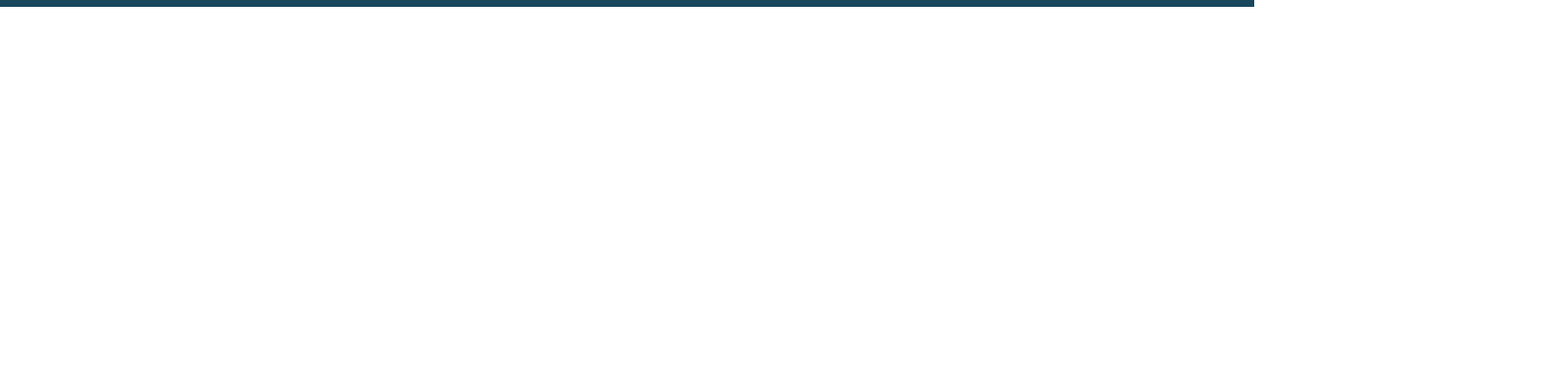
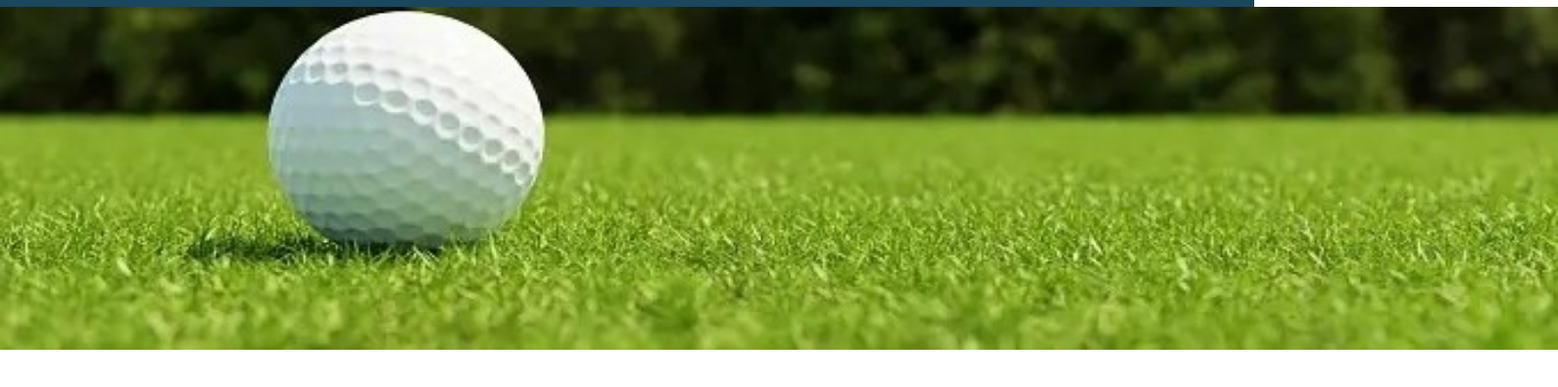
Before and after one commit to Abhishekkatale/icp-9.0-html-github-group5-project-2, a plain HTML site: page pages/about.html in a window 1280 px wide. Shown: the part 87-482 px from the top of the page at 98% size, 1590 px wide, since content can reach past the window. Drawn offline with Linux system fonts and the light colour scheme.

Commit message:
background img add

```diff
--- a/pages/about.html
+++ b/pages/about.html
@@ -31,7 +31,10 @@
         </nav>
     </header>
 
+<div>
+    <img src="./../images/sport1.jpeg" height="350px" width="1590px"/>
 
+</div>
 
 </body>
 </html>
```
Also changed, not shown: images/sport.jpeg (added), images/sport1.jpeg (added).
